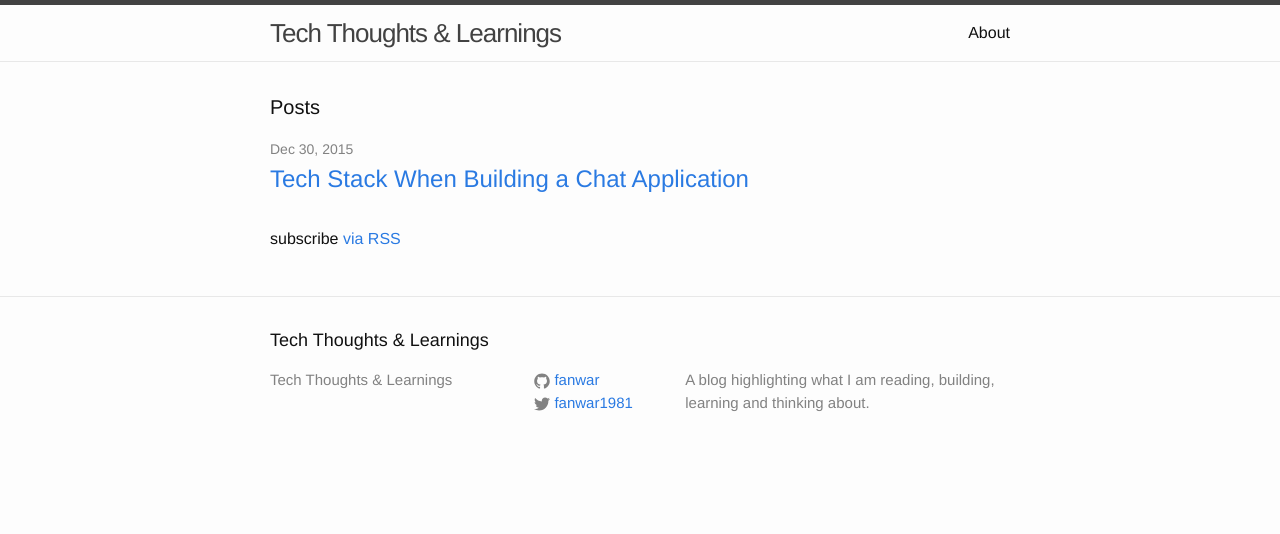
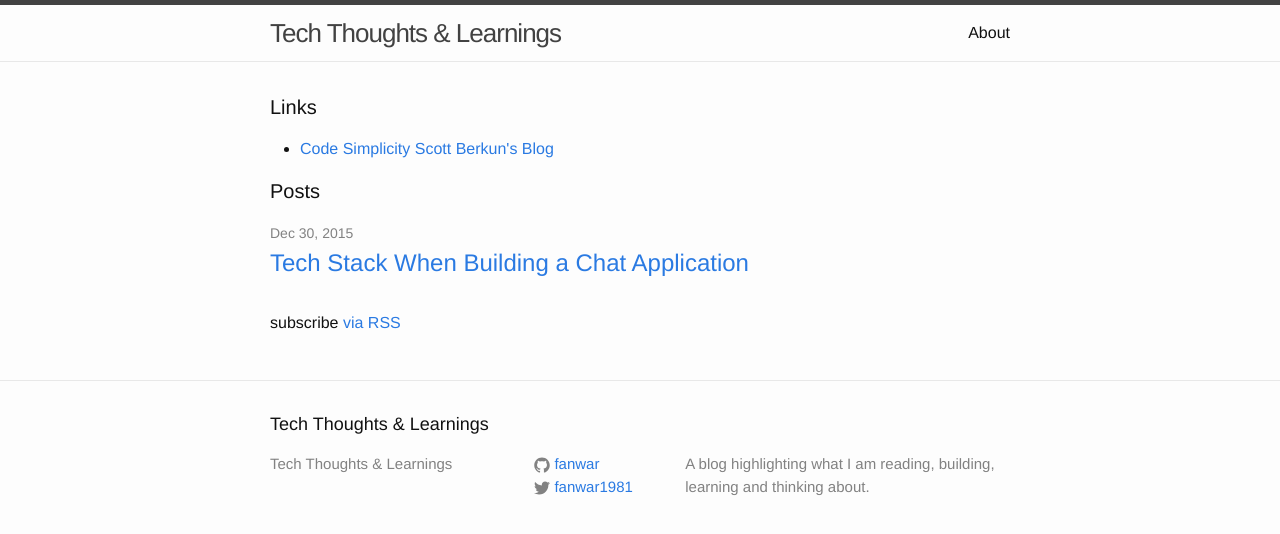
Before and after one commit to fanwar/fanwar.github.io, a Jekyll site: the page built from index.html, in a window 1280 px wide. Shown: the top 534 px of the page. Built offline with Jekyll 4.4.1, drawn with Linux system fonts in a browser that asks for light colours.

Commit message:
Updated homepage

```diff
--- a/index.html
+++ b/index.html
@@ -3,7 +3,13 @@ layout: default
 ---
 
 <div class="home">
-
+  <h1 class="page-heading">Links</h1>
+  <ul>
+    <li>
+      <a href="http://www.codesimplicity.com/">Code Simplicity</a>
+      <a href="http://scottberkun.com/blog/">Scott Berkun's Blog</a>
+    </li>
+  </ul>
   <h1 class="page-heading">Posts</h1>
 
   <ul class="post-list">
```
